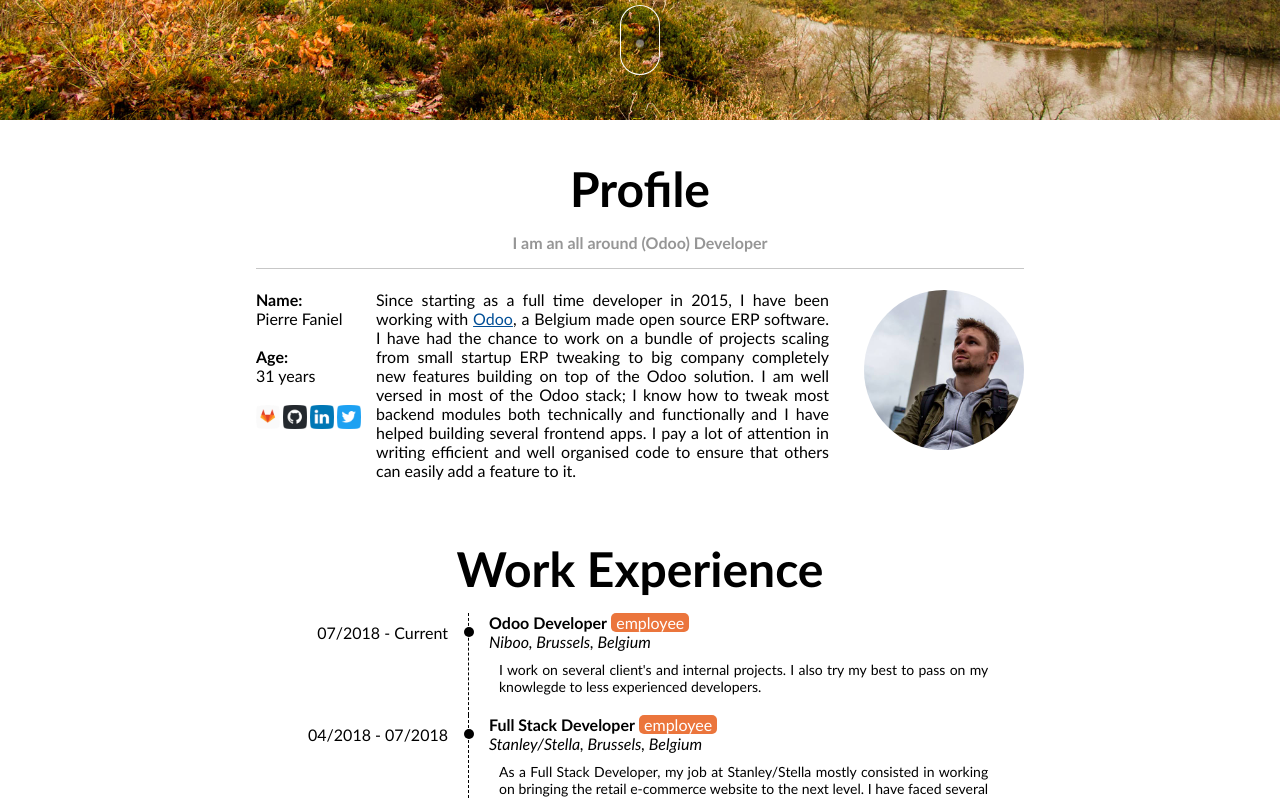
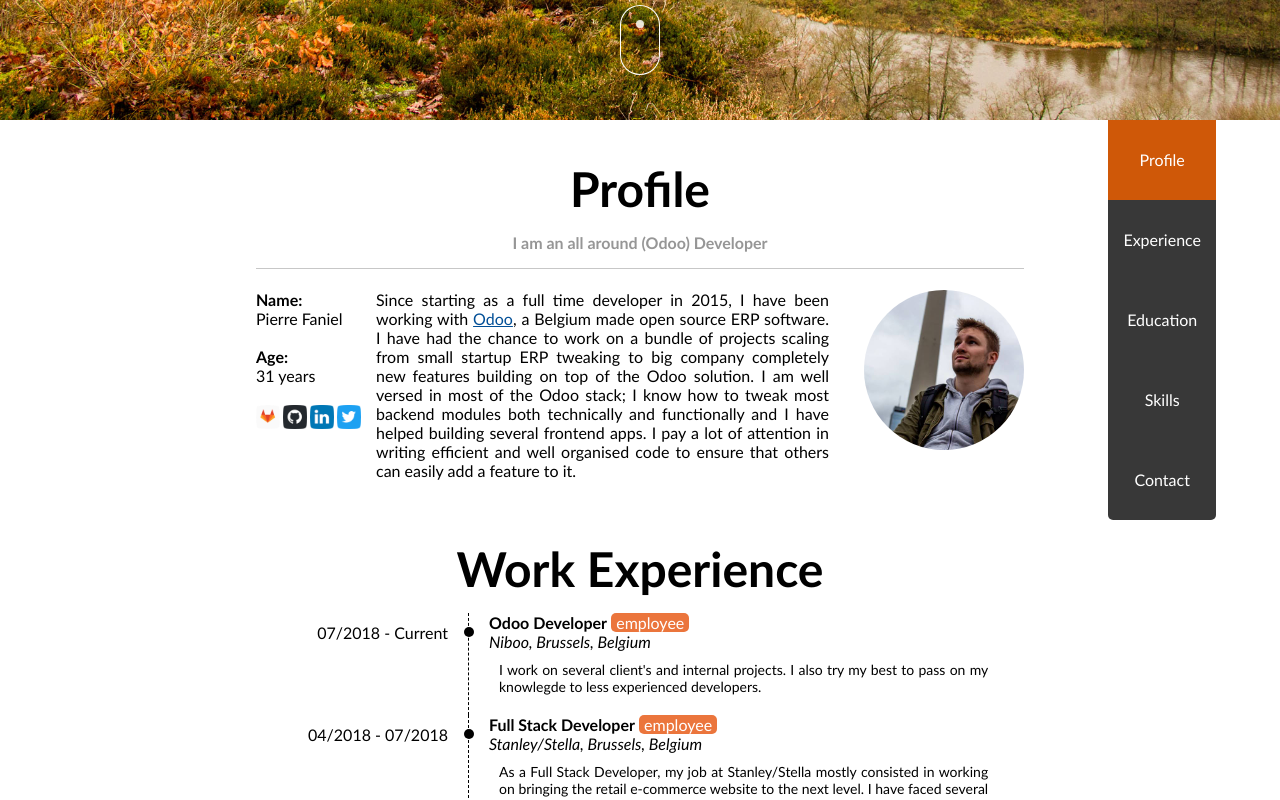
Before and after one commit to PierreFaniel/interactive-resume, a React (Create React App) app: page / in a window 1280 px wide. Shown: the part 680-1480 px from the top of the page. Built offline with nearby package versions, Linux system fonts and the light colour scheme; the HTML template or start-up script is replaced by a standard one.

Commit message:
Add scrollspy 🤞

```diff
--- a/package.json
+++ b/package.json
@@ -5,7 +5,8 @@
   "dependencies": {
     "react": "^16.4.1",
     "react-dom": "^16.4.1",
-    "react-scripts": "1.1.4"
+    "react-scripts": "1.1.4",
+    "react-scrollspy": "^3.3.5"
   },
   "homepage": ".",
   "author": "Pierre Faniel",
--- a/src/App.css
+++ b/src/App.css
@@ -1,10 +1,58 @@
 .container  {
     width: 90%;
     margin: auto;
+}
+
+.scroll-spy {
+    display: none;
+    margin-top: 0;
+    position: absolute;
+    top: 100%;
+    right: 5%;
+    list-style-type: none;
+}
+
+.scroll-spy.fixed {
+    top: 60px;
+    position: fixed;
+}
+
+.scroll-spy li {
+    display: block;
+    float: none;
+    height: 80px;
+    background-color: #383838;
+}
+
+.scroll-spy.fixed li:first-child{
+    border-top-left-radius: 5px;
+    border-top-right-radius: 5px;
+}
+
+.scroll-spy li:last-child{
+    border-bottom-left-radius: 5px;
+    border-bottom-right-radius: 5px;
+}
+
+.scroll-spy a {
+    color: #fff;
+    display: block;
+    position: relative;
+    padding: 30px 15px;
+    text-align: center;
+    line-height: 20px;
+    text-decoration: none;
+}
+
+.scroll-spy li.is-current {
+    background-color: #cf5808;
 }
 
 @media only screen and (min-width: 992px) {
     .container  {
         width: 60%;
     }
+    .scroll-spy {
+        display: block;
+    }
 }
--- a/src/App.js
+++ b/src/App.js
@@ -1,4 +1,5 @@
 import React, { Component } from 'react';
+import Scrollspy from 'react-scrollspy';
 import './App.css';
 import Cover from './Cover';
 import Profile from './Profile';
@@ -8,10 +9,32 @@ import Skills from './Skills';
 import Hobbies from './Hobbies';
 import Contact from './Contact';
 
+
+const appSections = ['profileSection', 'experienceSection', 'educationSection', 'skillsSection', 'contactSection']
 class App extends Component {
+  scrollSpyElement = undefined;
+
+  listenScrollEvent = e => {
+    // Must be computed each time
+    const coverHeight = document.querySelector('.cover').scrollHeight;
+    if(window.scrollY > 30 + coverHeight){
+      this.scrollSpyElement.classList.add('fixed');
+    } else {
+      this.scrollSpyElement.classList.remove('fixed');
+    }
+    console.log(this.scrollSpyElement.classList);
+  }
+
+  componentDidMount() {
+    this.scrollSpyElement = document.querySelector('.scroll-spy');
+    window.addEventListener('scroll', this.listenScrollEvent)
+  }
+
   render() {
     return (
+      // <div className={this.state.fixed ? "App fixed":"App"}>
       <div className="App">
+        <div>
           <Cover/>
           <Profile/>
           <Experiences/>
@@ -20,6 +43,14 @@ class App extends Component {
           <Hobbies/>
           <Contact/>
         </div>
+        <Scrollspy items={appSections} currentClassName="is-current" className="scroll-spy">
+          <li><a href="#profileSection">Profile</a></li>
+          <li><a href="#experienceSection">Experience</a></li>
+          <li><a href="#educationSection">Education</a></li>
+          <li><a href="#skillsSection">Skills</a></li>
+          <li><a href="#contactSection">Contact</a></li>
+        </Scrollspy>
+      </div>
     );
   }
 }
--- a/src/Contact.js
+++ b/src/Contact.js
@@ -12,7 +12,7 @@ class Contact extends Component {
 
     render(){
         return (
-            <div className="contact">
+            <section id="contactSection" className="contact">
                 <div className="container">
                     <h2>Contact</h2>
                     <div className="contact-logos">
@@ -25,7 +25,7 @@ class Contact extends Component {
                         © Pierre Faniel - {this.getCopyrightYear()}
                     </div>
                 </div>
-            </div>
+            </section>
         )
     }
 }
--- a/src/Education.js
+++ b/src/Education.js
@@ -3,7 +3,7 @@ import React, { Component } from 'react';
 class Education extends Component {
     render(){
         return(
-            <div className="container education">
+            <section id="educationSection" className="container education">
                 <h2>Education</h2>
                 <div className="experience-item">
                     <div className="left-column">
@@ -43,7 +43,7 @@ class Education extends Component {
                         </div>
                     </div>
                 </div>
-            </div>
+            </section>
         );
     }
 }
--- a/src/Experiences.js
+++ b/src/Experiences.js
@@ -4,7 +4,7 @@ import './Experiences.css'
 class Experiences extends Component {
     render(){
         return(
-            <div className="container experience">
+            <section id="experienceSection" className="container experience">
                 <h2>Work Experience</h2>
                 <div className="experience-item">
                     <div className="left-column">
@@ -83,7 +83,7 @@ class Experiences extends Component {
                         </div>
                     </div>
                 </div>
-            </div>
+            </section>
         );
     }
 }
--- a/src/Profile.js
+++ b/src/Profile.js
@@ -14,7 +14,7 @@ class Profile extends Component {
 
     render(){
         return (
-            <div className="container profile">
+            <section id="profileSection" className="container profile">
                 <h2>Profile</h2>
                 <h4>I am an all around (Odoo) Developer</h4>
                 <div className="profile-content">
@@ -45,7 +45,7 @@ class Profile extends Component {
                         <img src={profile_picture} alt="Pierre Faniel profile - 2017"/>
                     </div>
                 </div>
-            </div>
+            </section>
         );
     }
 }
--- a/src/Skills.js
+++ b/src/Skills.js
@@ -15,7 +15,7 @@ const SkillBar = ({name, percentage}) => (
 class Skills extends Component {
     render(){
         return (
-            <div className="container skills">
+            <section id="skillsSection" className="container skills">
                 <h2>Technical Skills</h2>
                 <div className="skill-group">
                     <SkillBar name="HTML" percentage="90"/>
@@ -40,7 +40,7 @@ class Skills extends Component {
                     <SkillBar name="Dutch" percentage="40"/>
                     <SkillBar name="German" percentage="25"/>
                 </div>
-            </div>
+            </section>
         )
     }
 }
```
Also changed, not shown: 1 other file (tests, documents, lock files or other folders). Lines whose indentation alone changed are shown as unchanged.
